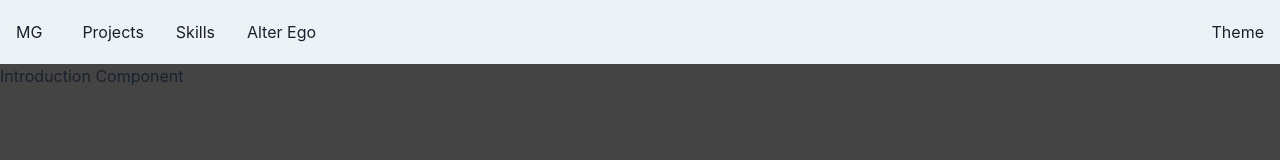
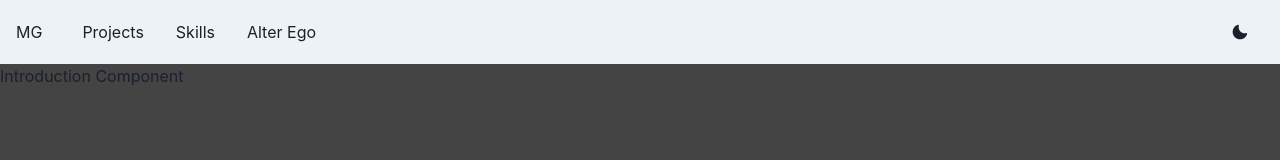
Before and after one commit to guptamayank9827/portfolio, a React (Create React App) app in the folder client/: page / in a window 1280 px wide. Shown: the top 160 px of the page. Built offline with nearby package versions, Linux system fonts and the light colour scheme.

Commit message:
added theme switcher to Navbar

```diff
--- a/client/src/components/NavBar.tsx
+++ b/client/src/components/NavBar.tsx
@@ -1,5 +1,5 @@
-import { Box, Flex, HStack, IconButton, Stack, useDisclosure, useColorModeValue } from '@chakra-ui/react';
-import { HamburgerIcon, CloseIcon } from '@chakra-ui/icons';
+import { Box, Flex, HStack, Button, IconButton, Stack, useDisclosure, useColorModeValue, useColorMode } from '@chakra-ui/react';
+import { HamburgerIcon, CloseIcon, MoonIcon, SunIcon } from '@chakra-ui/icons';
 
 type LinkType = {
   keyword: string,
@@ -52,6 +52,7 @@ const NavLink = (props:LinkProps) => {
 function NavBar() {
 
   const { isOpen, onOpen, onClose } = useDisclosure();
+  const { colorMode, toggleColorMode } = useColorMode();
 
   return (
     <div id="navbar-section">
@@ -74,7 +75,9 @@ function NavBar() {
             </HStack>
           </HStack>
           <Flex alignItems={'center'}>
-            <Box>Theme</Box>  {/* insert theme switcher here */}
+            <Button onClick={toggleColorMode}>
+              {colorMode === 'light' ? <MoonIcon /> : <SunIcon />}
+            </Button>
           </Flex>
         </Flex>
 
```
